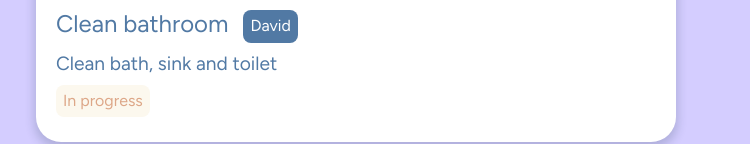
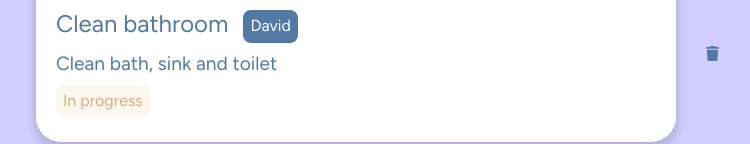
Before and after one commit to varflam/react_base, a React (Create React App) app in the folder test_1/: page / in a window 1280 px wide. Shown: the part 415-559 px from the top of the page, without its empty margins (54-804 px from the left). Built offline with nearby package versions, Linux system fonts and the light colour scheme.

Commit message:
feat: delete task

```diff
--- a/test_1/src/components/task/Task.tsx
+++ b/test_1/src/components/task/Task.tsx
@@ -2,8 +2,11 @@ import React, { useMemo } from 'react';
 
 import cross from '../../assets/cross.svg';
 import location from '../../assets/location.svg';
+import trash from '../../assets/trash.svg';
 import './task.css';
 import { Task } from '../../types';
+import { useAppDispatch } from '../../store';
+import { removeTask } from '../../store/slices/taskListSlice';
 
 
 type TaskProps = {
@@ -11,6 +14,7 @@ type TaskProps = {
 };
 
 const TaskComponent: React.FC<TaskProps> = ({ task }) => {
+    const dispatch = useAppDispatch();
 
     const statusClassName = useMemo(() => {
         return `task__status ${task.status === 'In progress' ? 'task__status--in-progress' : 'task__status--done'}`;
@@ -19,6 +23,10 @@ const TaskComponent: React.FC<TaskProps> = ({ task }) => {
     const typeClassName = useMemo(() => {
         return `task__type task__type--${task.type}`;
     }, [task.type]);
+
+    const deleteTask = () => {
+        dispatch(removeTask(task.id));
+    }
 
 
     return (
@@ -52,6 +60,9 @@ const TaskComponent: React.FC<TaskProps> = ({ task }) => {
                 <div className={statusClassName}>{task.status}</div>
             </div>
 
+            <button className='task__delete' onClick={() => deleteTask()}>
+                <img className='task__img' src={trash} alt="Delete" />
+            </button>
         </li>
     );
 }
--- a/test_1/src/components/task/task.css
+++ b/test_1/src/components/task/task.css
@@ -1,4 +1,5 @@
 .task {
+    position: relative;
     display: block;
     max-width: 600px;
     padding: 20px 20px 25px;
@@ -87,4 +88,13 @@
         width: 15px;
         height: 15px;
     }
+
+    .task__delete {
+        position: absolute;
+        background: none;
+        border: none;
+        cursor: pointer;
+        top: 50%;
+        right: -50px;
+    }
 }
```
Also changed, not shown: test_1/src/assets/trash.svg (added).
